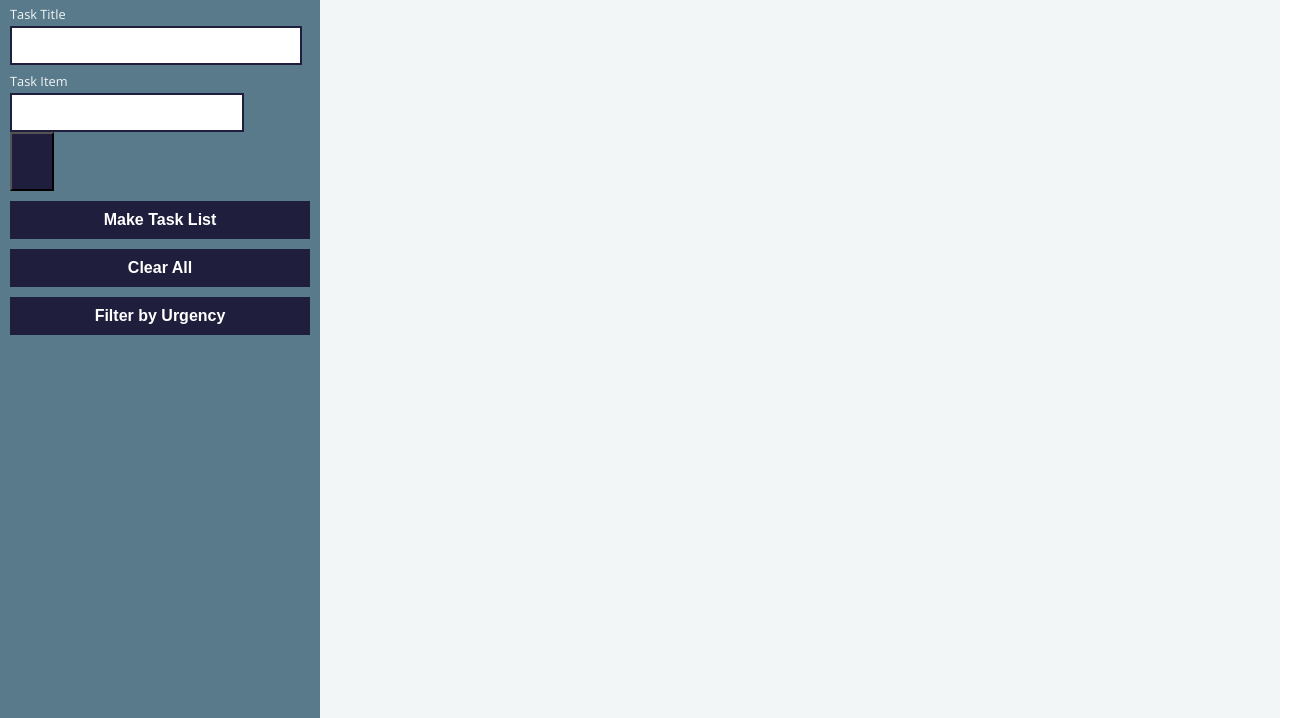
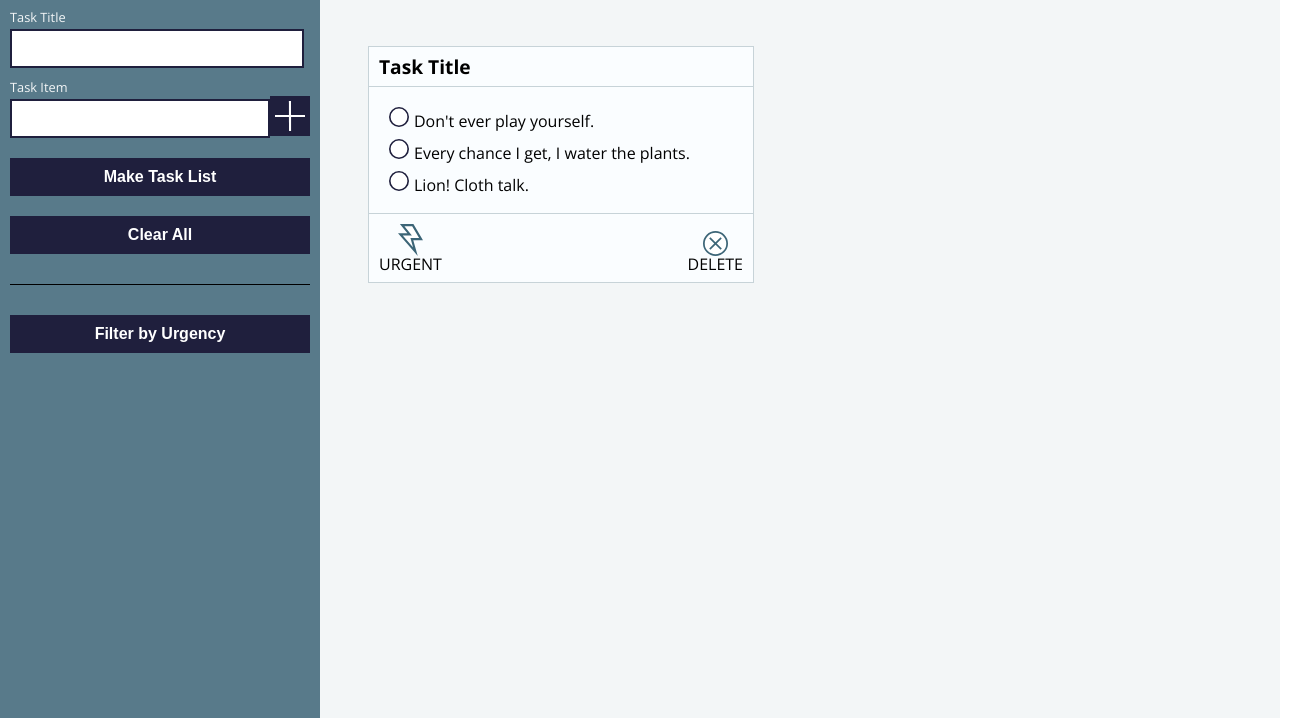
Before and after one commit to SamanthaLFreeman/Check-Yo-Self, a plain HTML site: page index.html in a window 1280 px wide. Shown: the part 82-800 px from the top of the page, 1311 px wide, since content can reach past the window. Drawn offline with nearby package versions, Linux system fonts and the light colour scheme.

Commit message:
Add styling for nav bar and card

```diff
--- a/index.html
+++ b/index.html
@@ -22,10 +22,12 @@
         </label>
       </div>
       <div class='nav-mid'>
-        <label class='label label--item'>
+        <label class='label'>
           Task Item
-          <input type='text' class='input input--item'>
-          <button class='btn--add'><img src='images/plus.svg' class='btn--add__img' alt='add-symbol' /></button>
+          <div class='label--item'>
+            <input type='text' class='input input--item'>
+            <img src='images/plus.svg' class='btn--add' alt='add-symbol' />
+          </div>
         </label>
       <button class='btn btn--make-task'>Make Task List</button>
       <button class='btn btn--clear'>Clear All</button>
@@ -35,24 +37,31 @@
       </div>
     </nav>
     <main>
-    </main>
-      <template class='template'>
-        <article class='template__card' data-id=${id}>
+       <article class='template__card' data-id=${id}>
           <div class='card__top'>
             <h2>Task Title</h2>
           </div>
           <div class='card__mid'>
-            <img>
-            <p></p>
+            <ul>
+              <li>Don't ever play yourself.</li>
+              <li>Every chance I get, I water the plants.</li>
+              <li>Lion! Cloth talk.</li>
+            </ul>
           </div>
           <div class='card-bottom'>
-            <img src='' class='img img--urgent' alt='urgent-icon' />
-            <label class='card__label'>
+            <label class='card__urgent'>
+              <img src='images/urgent.svg' class='img img--urgent' alt='urgent-icon' />
+              URGENT
+            </label>
+            <label class='card__delete'>
               <img src='images/delete.svg' class='img img--delete' alt='delete-icon' />
               DELETE
             </label>
           </div>
         </article>
+    </main>
+      <template class='template'>
+
       </template>
     <script type='text/javascript' src='todo-list.js'></script>
     <script type='text/javascript' src='main.js'></script>
--- a/styles.css
+++ b/styles.css
@@ -22,13 +22,11 @@ body {
   border: 2px solid #1F1F3D;
   font-size: 1em;
   padding: 10px;
-  margin-right: 50px;
   width: 90%;
 }
 
 .label {
   color: #F3F6F7;
-  display: inline-block;
   font-size: .8em;
 }
 
@@ -39,7 +37,7 @@ body {
   display: block;
   font-size: 1em;
   font-weight: 600;
-  margin-top: 10px;
+  margin-top: 20px;
   padding: 10px;
   width: 100%;
 }
@@ -65,6 +63,7 @@ h1 {
 }
 
 .header__label {
+  display: flex;
   padding: 10px;
 }
 
@@ -87,23 +86,32 @@ nav {
   margin: 10px;
 }
 
+.nav-mid {
+  border-bottom: 1px solid black;
+  padding-bottom: 30px;
+}
+
 .input--title {
   margin-top: 5px;
 }
 
-.label--input {
+.label--item {
   display: flex;
-  flex-direction: row;
+  align-items: center;
 }
 
 .input--item {
   margin-top: 5px;
-  width: 70%;
 }
 
 .btn--add {
   background-color: #1F1F3D;
-  padding: 20px;
+  height: 30px;
+  padding: 5px;
+}
+
+.btn--filter {
+  margin-top: 30px;
 }
 
 /*main section*/
@@ -113,3 +121,61 @@ main {
 }
 
 /*card section*/
+.template__card {
+  background-color: #FAFDFF;
+  border: 1px solid #C7D3D8;
+  margin: 5%;
+  width: 40%;
+}
+
+.card__top {
+  padding: 10px;
+  border-bottom: 1px solid #C7D3D8;
+}
+
+h2 {
+  font-size: 1.2em;
+  font-weight: 700;
+}
+
+.card__mid {
+  margin: 20px 10px;
+}
+
+ul {
+  list-style: none;
+  margin: 10px;
+}
+
+li {
+  font-size: 1em;
+  margin: 10px 0;
+}
+
+li:before {
+  content: '';
+  display: inline-block;
+  height: 20px;
+  width: 20px;
+  background-image: url(images/checkbox.svg);
+  margin-right: 5px;
+}
+
+.img--checkbox {
+  margin-right: 10px;
+}
+
+.card-bottom {
+  border-top: 1px solid #C7D3D8;
+  display: flex;
+  justify-content: space-between;
+  padding: 10px;
+}
+
+.card__urgent,
+.card__delete {
+  align-items: center;
+  display: flex;
+  flex-direction: column;
+  justify-content: flex-end;
+}
```
Also changed, not shown: 2 other files.
